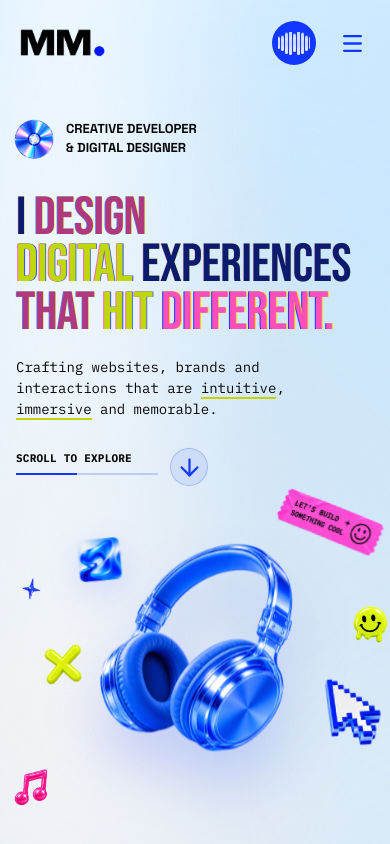
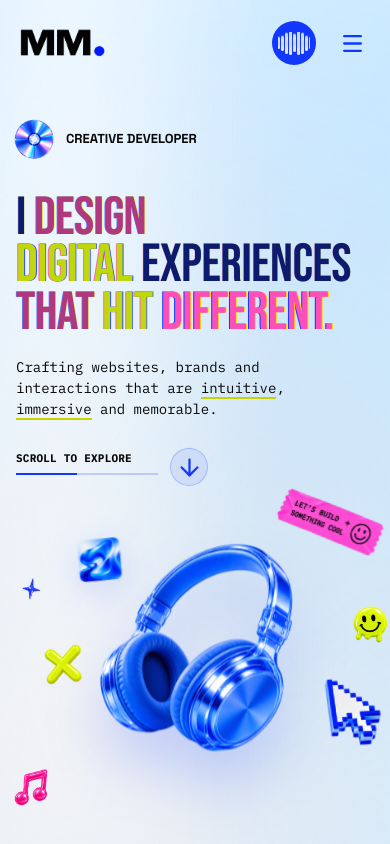
Before and after one commit to Marcella125/MM., a Next.js app: page / in a window 390 px wide. Shown: the top 844 px of the page. Built offline with nearby package versions, Linux system fonts and the light colour scheme.

Commit message:
Update portfolio role and footer copy

```diff
--- a/src/app/globals.css
+++ b/src/app/globals.css
@@ -1825,6 +1825,16 @@ button {
 .contact-social-row > a {
   width: 38px;
   padding: 0;
+}
+
+.contact-credit {
+  margin: 2px 0 0;
+  color: var(--muted);
+  font-family: var(--font-mono), "Courier New", monospace;
+  font-size: 11px;
+  font-weight: 700;
+  line-height: 1.45;
+  text-transform: uppercase;
 }
 
 @media (max-width: 1180px) {
@@ -2487,6 +2497,10 @@ button {
     padding: 0;
   }
 
+  .contact-credit {
+    font-size: 9px;
+  }
+
 }
 
 @media (max-width: 520px) {
--- a/src/app/layout.tsx
+++ b/src/app/layout.tsx
@@ -24,7 +24,7 @@ const spaceGrotesk = Space_Grotesk({
 
 export const metadata: Metadata = {
   title: "MM. Portfolio",
-  description: "Creative developer and digital designer portfolio.",
+  description: "Creative developer portfolio.",
 };
 
 const cursorStyles = {
--- a/src/components/ContactSection.tsx
+++ b/src/components/ContactSection.tsx
@@ -116,6 +116,9 @@ export default function ContactSection() {
               LEBANON
             </span>
           </div>
+          <p className="contact-credit">
+            &copy; 2026 Marcella Moussa.
+          </p>
         </div>
       </motion.div>
     </section>
--- a/src/components/Hero.tsx
+++ b/src/components/Hero.tsx
@@ -70,8 +70,6 @@ export default function Hero() {
 
           <p className="hero-kicker">
             CREATIVE DEVELOPER
-            <br />
-            &amp; DIGITAL DESIGNER
           </p>
         </motion.div>
 
```
